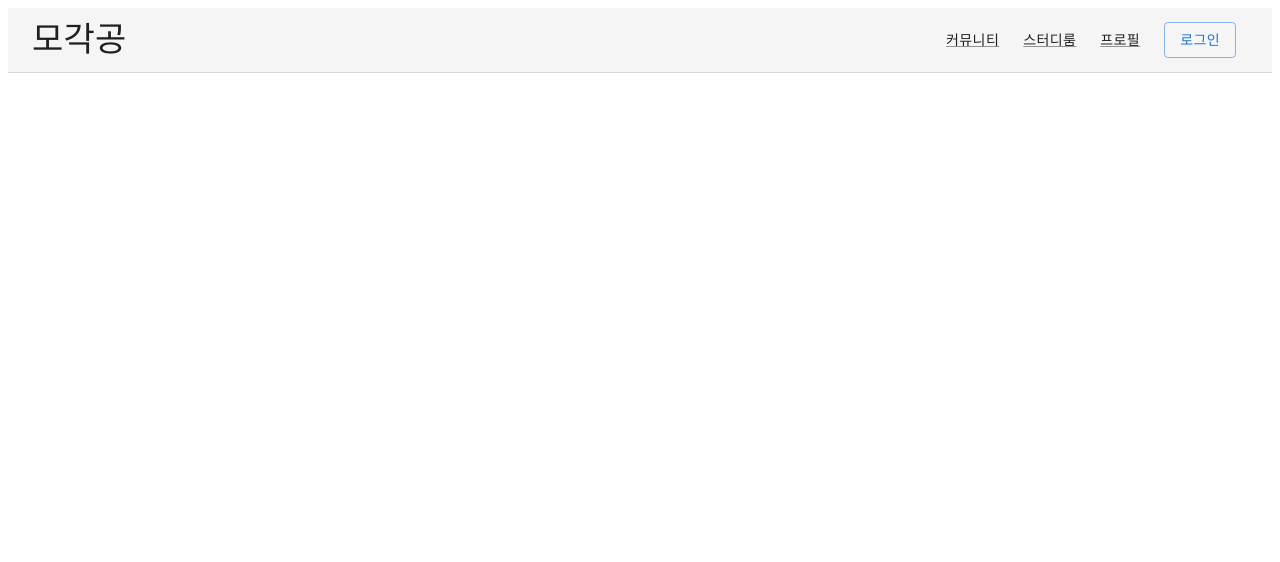
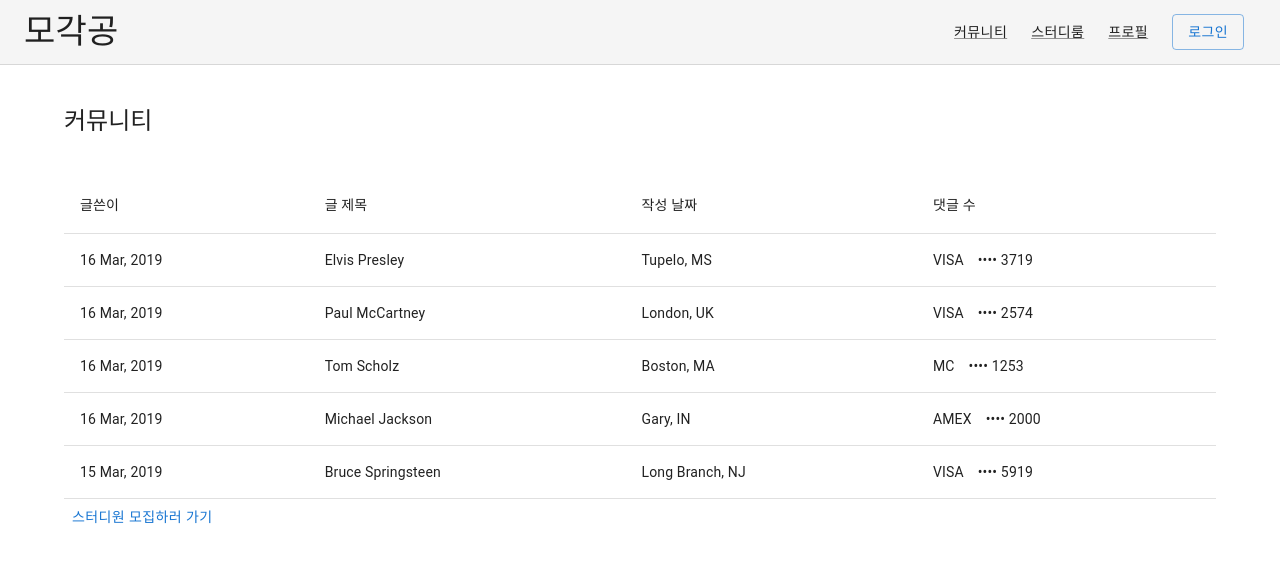
Before and after one commit to hyunse0/mogakgong, a React (Create React App) app in the folder frontend/: page /community in a window 1280 px wide. Before the commit this address had no page. Shown: the top 562 px of the page. Built offline with nearby package versions, Linux system fonts and the light colour scheme.

Commit message:
Fix : 로그인 오류 수정

```diff
--- a/frontend/src/App.js
+++ b/frontend/src/App.js
@@ -6,6 +6,7 @@ import VideoRoom from './components/VideoRoomComponent'
 import UserProfile from './accounts/UserProfile'
 import CreateStudyroom from './view/CreateStudyroom'
 import BeforeEnterRoom from './view/BeforeEnterRoom'
+import Community from './view/Community'
 import { useState } from 'react';
 
 const { faker } = require('@faker-js/faker');
@@ -23,15 +24,18 @@ const studyrooms = [...Array(10)].map((_, idx) => ({
 
 
 function App() {
+  const [userInfo, setUserInfo] = useState(null)
+
   return (
     <Routes>
       <Route path="/" element={<Main />} />
-      <Route path="/login" element={<Signin />} />
+      <Route path="/login" element={<Signin setUserInfo={setUserInfo} />} />
       <Route path="/join" element={<Signup />} />
       <Route path="/studyroom" element={<VideoRoom />} />
       <Route path="/profile" element={<UserProfile />} />
       <Route path="/createroom" element={<CreateStudyroom />} />
       <Route path="/beforestudy" element={<BeforeEnterRoom />} />
+      <Route path="/community" element={<Community />} />
     </Routes>
   )
 }
--- a/frontend/src/accounts/Signin.js
+++ b/frontend/src/accounts/Signin.js
@@ -14,7 +14,7 @@ import axios from 'axios';
 
 const theme = createTheme();
 
-export default function SignIn() {
+export default function SignIn({ setUserInfo }) {
 
     const emailReg = new RegExp(/[a-zA-Z0-9._-]+@[a-zA-Z0-9-]+.[a-zA-Z0-9.]+/)
 
@@ -32,19 +32,32 @@ export default function SignIn() {
         setPassword(e.target.value)
     }
 
-    const handleSubmit = (event) => {
+    const handleSubmit = async (event) => {
         event.preventDefault();
-        // console.log(event.currentTarget)
-        // const data = new FormData(event.currentTarget);
-        // eslint-disable-next-line no-console
+
         const userInput = {
-            email: email,
-            password: password
+            email,
+            password
         }
-        axios.post("/login", userInput)
-            .then(((res) => {
-                console.log(res)
-            }))
+        // console.log(userInput)
+        await axios.post("http://i6c204.p.ssafy.io/login", userInput, {
+            headers: {
+                'Content-Type': 'application/json'
+            }
+        })
+            .then((res) => {
+                console.log(res.headers.authorization)
+                localStorage.setItem('token', res.headers.authorization)
+                axios.get("http://i6c204.p.ssafy.io/member", {
+                    headers: {
+                        Authorization: `${res.headers.authorization}`
+                    }
+                })
+                    .then(res => {
+                        console.log(res)
+                    }
+                    )
+            })
             .catch((err) => {
                 console.log(err)
             })
--- a/frontend/src/accounts/Signup.js
+++ b/frontend/src/accounts/Signup.js
@@ -40,7 +40,6 @@ export default function SignUp() {
             .catch((err) => {
                 console.log(err)
             })
-        console.log(response)
     };
 
     // email & password valid check regular expression
--- a/frontend/src/components/AppBar.js
+++ b/frontend/src/components/AppBar.js
@@ -19,10 +19,9 @@ export default function CustomAppBar() {
                 </Typography>
                 <nav>
                     <Link
-                        to="#"
                         variant="button"
                         color="text.primary"
-                        href="#"
+                        href="community"
                         sx={{ my: 1, mx: 1.5 }}
                     >
                         커뮤니티
--- /dev/null
+++ b/frontend/src/view/Community.js
@@ -0,0 +1,118 @@
+import Link from '@mui/material/Link';
+import Table from '@mui/material/Table';
+import TableBody from '@mui/material/TableBody';
+import TableCell from '@mui/material/TableCell';
+import TableHead from '@mui/material/TableHead';
+import TableRow from '@mui/material/TableRow';
+import { createTheme, ThemeProvider } from '@mui/material/styles';
+import Modal from '@mui/material/Modal';
+import { Button, Container, CssBaseline, Typography } from '@mui/material';
+import { Box } from '@mui/system';
+import { useState } from 'react';
+
+const theme = createTheme();
+
+// Generate Order Data
+function createData(id, date, name, shipTo, paymentMethod, amount) {
+    return { id, date, name, shipTo, paymentMethod, amount };
+}
+
+const rows = [
+    createData(
+        0,
+        '16 Mar, 2019',
+        'Elvis Presley',
+        'Tupelo, MS',
+        'VISA ⠀•••• 3719',
+        312.44,
+    ),
+    createData(
+        1,
+        '16 Mar, 2019',
+        'Paul McCartney',
+        'London, UK',
+        'VISA ⠀•••• 2574',
+        866.99,
+    ),
+    createData(2, '16 Mar, 2019', 'Tom Scholz', 'Boston, MA', 'MC ⠀•••• 1253', 100.81),
+    createData(
+        3,
+        '16 Mar, 2019',
+        'Michael Jackson',
+        'Gary, IN',
+        'AMEX ⠀•••• 2000',
+        654.39,
+    ),
+    createData(
+        4,
+        '15 Mar, 2019',
+        'Bruce Springsteen',
+        'Long Branch, NJ',
+        'VISA ⠀•••• 5919',
+        212.79,
+    ),
+];
+
+function preventDefault(event) {
+    event.preventDefault();
+}
+
+const onClickHandler = (event) => {
+
+}
+
+export default function Community() {
+    const [open, setOpen] = useState(false);
+    const [openArticle, setOpenArticle] = useState(null)
+    const handleOpen = (item) => {
+        setOpen(true)
+        setOpenArticle(item)
+    };
+    const handleClose = () => setOpen(false);
+
+    return (
+        <ThemeProvider theme={theme}>
+            <Container component="main" maxWidth="lg">
+                <CssBaseline />
+                <Typography variant='h5' sx={{ my: 5 }}>커뮤니티</Typography>
+                <Table >
+                    <TableHead>
+                        <TableRow>
+                            <TableCell>글쓴이</TableCell>
+                            <TableCell>글 제목</TableCell>
+                            <TableCell>작성 날짜</TableCell>
+                            <TableCell>댓글 수</TableCell>
+                        </TableRow>
+                    </TableHead>
+                    <TableBody>
+                        {rows.map((row) => (
+                            <TableRow key={row.id} onClick={() => handleOpen(row)}>
+                                <TableCell>{row.date}</TableCell>
+                                <TableCell>{row.name}</TableCell>
+                                <TableCell>{row.shipTo}</TableCell>
+                                <TableCell>{row.paymentMethod}</TableCell>
+                            </TableRow>
+                        ))}
+                    </TableBody>
+                </Table>
+                <Button>스터디원 모집하러 가기</Button>
+                <Modal
+                    open={open}
+                    onClose={handleClose}>
+                    <Box >
+                        {openArticle ?
+                            <>
+                                <Typography id="modal-modal-title" variant="h6" component="h2">
+                                    {openArticle.date}
+                                </Typography>
+                                <Typography id="modal-modal-description" sx={{ mt: 2 }}>
+                                    Duis mollis, est non commodo luctus, nisi erat porttitor ligula.
+                                </Typography>
+                            </> : null}
+
+                    </Box>
+                </Modal>
+            </Container>
+        </ThemeProvider>
+    );
+}
```
Also changed, not shown: frontend/src/components/community/CreateArticle.js (added, +74 -0 lines), frontend/src/components/community/DetailArticle.js (added, +41 -0 lines).
